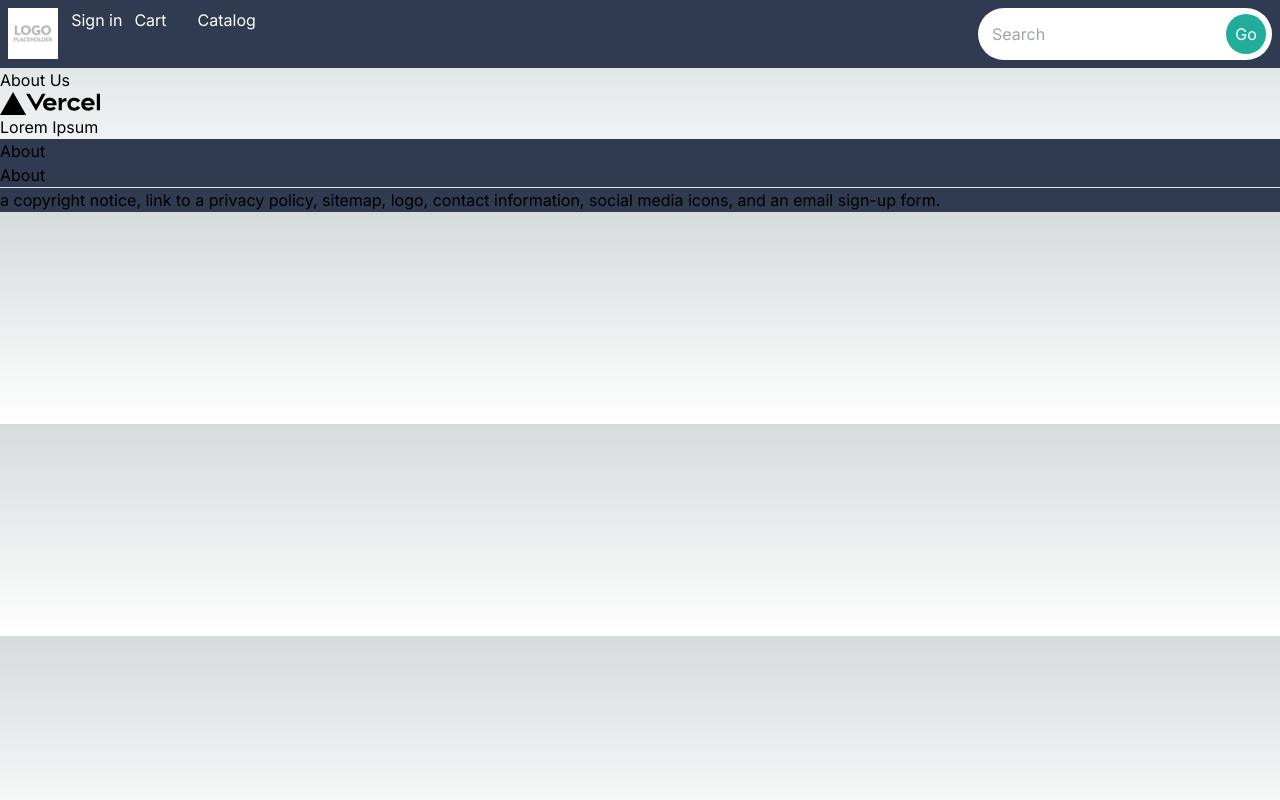
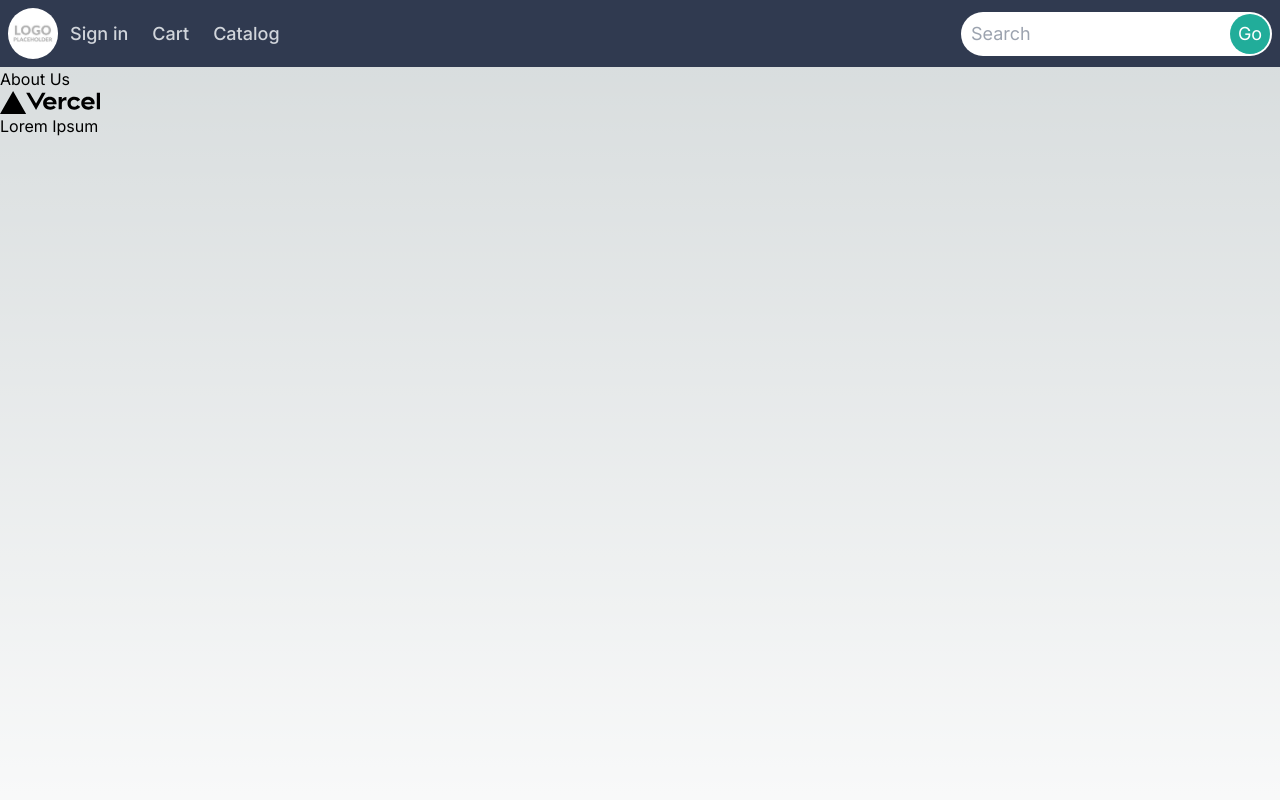
Before and after one commit to AlexSin0/epclon, a Next.js app: page /about in a window 1280 px wide. Shown: the top 800 px of the page. Built offline with nearby package versions, Linux system fonts and the light colour scheme; no server answers.

Commit message:
Improved layout, added basic CSS to globals.css

```diff
--- a/src/app/about/page.tsx
+++ b/src/app/about/page.tsx
@@ -2,7 +2,7 @@ import Image from "next/image";
 
 export default function About() {
   return (
-    <div>
+    <main>
       <h1>About Us</h1>
       <Image
         src="/vercel.svg"
@@ -13,6 +13,6 @@ export default function About() {
         priority
       />
       <p>Lorem Ipsum</p>
-    </div>
+    </main>
   );
 }
--- a/src/app/cart/page.tsx
+++ b/src/app/cart/page.tsx
@@ -2,7 +2,7 @@ import Image from "next/image";
 
 export default function Cart() {
   return (
-    <div>
+    <main>
       <h1>Lorem</h1>
       <Image
         src="/vercel.svg"
@@ -13,6 +13,6 @@ export default function Cart() {
         priority
       />
       <p>Lorem Ipsum</p>
-    </div>
+    </main>
   );
 }
--- a/src/app/catalog/page.tsx
+++ b/src/app/catalog/page.tsx
@@ -2,7 +2,7 @@ import Image from "next/image";
 
 export default function Catalog() {
   return (
-    <div>
+    <main>
       <h1>Lorem</h1>
       <Image
         src="/vercel.svg"
@@ -13,6 +13,6 @@ export default function Catalog() {
         priority
       />
       <p>Lorem Ipsum</p>
-    </div>
+    </main>
   );
 }
--- a/src/app/globals.css
+++ b/src/app/globals.css
@@ -25,13 +25,14 @@ body {
     )
     rgb(var(--background-start-rgb));
 }
-
-
+main {
+  min-height: 100vh;
+}
 /* remove the input focus blue box, it will be in the wrong place. */
 #searchInput:focus {
   outline: none;
 }
 /* Add the focus effect to the form so it contains the button */
 #searchBar:focus-within {
-  outline: 3px solid #2adbc4
+  outline: 4px solid #b9b9b994
 }
--- a/src/app/layout.tsx
+++ b/src/app/layout.tsx
@@ -22,29 +22,29 @@ export default async function RootLayout({
       <body className={inter.className}>
         <SessionProvider session={session}>
           {/* Header */}
-          <nav className="bg-[#303a50] font-arial text-white flex flex-row p-2 justify-between">
-              <ul className="basis-1/5 flex flex-row place-content-between margin-auto">
-                <li className="basis-1/4 ">
-                  <Link className=" hover:blur-sm" href="/">
+          <nav className="bg-[#303a50] flex font-arial p-2 items-center justify-between text-lg">
+            <ul className="text-white flex items-center">
+              <li className="">
+                <Link className="" href="/">
                   <Image
                     src="/logo.jpg"
                     alt="Epclon Logo"
-                      className="dark:invert"
+                    className="dark:invert border-solid rounded-full hower:w-[60px]"
                     width={50}
                     height={50}
                     priority
                   />
                 </Link>
               </li>
-                <li className="basis-1/4 ">
+              <li className="text-gray-300 hover:bg-[#475c85] hover:text-white rounded-md px-3 py-2 font-medium">
                 <ProfileButton />
               </li>
-                <li className="basis-1/4">
+              <li className="text-gray-300 hover:bg-[#475c85] hover:text-white rounded-md px-3 py-2 font-medium">
                 <Link className="" href="/cart">
                   Cart
                 </Link>
               </li>
-                <li className="basis-1/4">
+              <li className="text-gray-300 hover:bg-[#475c85] hover:text-white rounded-md px-3 py-2 font-medium">
                 <Link className="" href="/catalog">
                   Catalog
                 </Link>
@@ -52,7 +52,7 @@ export default async function RootLayout({
             </ul>
             <form
               id="searchBar"
-                className="basis-1/5 p-1.5 bg-white border-solid rounded-full h-13 flex flex-row justify-between"
+              className=" p-0.5 bg-white border-solid rounded-full h-11 flex justify-between"
             >
               <input
                 id="searchInput"
@@ -68,27 +68,26 @@ export default async function RootLayout({
                 Go
               </button>
             </form>
-
           </nav>
 
           {children}
           {/* Footer */}
-          <nav className="bg-[#303a50]">
-            <ul className="">
-              <li className="">
-                <Link className="" href="/about">
-                  About
+          <nav className="bg-[#303a50] font-arial p-2 items-center text-lg">
+            <ul className="flex text-white items-center mx-auto justify-center w-1/6">
+              <li className="text-gray-300 hover:bg-[#475c85] hover:text-white rounded-md px-3 py-2 font-medium">
+                <Link className="" href="/">
+                  Epclon
                 </Link>
               </li>
-              <li className="nav-item">
-                <Link className="" href="/catalog">
-                  About
+              <li className="text-gray-300 hover:bg-[#475c85] hover:text-white rounded-md px-3 py-2  font-medium">
+                <Link className="" href="/about">
+                  About Us
                 </Link>
               </li>
             </ul>
             <hr></hr>
-            <p>
-              a copyright notice, link to a privacy policy, sitemap, logo,
+            <p className="text-gray-400">
+              A copyright notice, link to a privacy policy, sitemap, logo,
               contact information, social media icons, and an email sign-up
               form.
             </p>
--- a/src/app/page.tsx
+++ b/src/app/page.tsx
@@ -2,9 +2,9 @@ import Image from "next/image";
 
 export default function Home() {
   return (
-    <main className="flex min-h-screen flex-col items-center justify-between p-24">
-      <div className="z-10 max-w-5xl w-full items-center justify-between font-mono text-sm lg:flex">
-        <p className=" left-0 flex w-full justify-center border-b border-gray-300 bg-gradient-to-b from-zinc-200 pb-6 pt-8 backdrop-blur-2xl dark:border-neutral-800 dark:bg-zinc-800/30 dark:from-inherit lg:static lg:w-auto  lg:rounded-xl lg:border lg:bg-gray-200 lg:p-4 lg:dark:bg-zinc-800/30">
+    <main className="flex min-h-screen flex-col items-center justify-between p-24 bg-[url('/background.jpg')]">
+      <div className="z-10 max-w-5xl w-full items-center justify-between font-mono text-sm lg:flex ">
+        <p className=" left-0 flex w-full justify-center border-b border-gray-300 from-zinc-200 pb-6 pt-8 backdrop-blur-2xl dark:border-neutral-800 dark:bg-zinc-800/30 dark:from-inherit lg:static lg:w-auto  lg:rounded-xl lg:border lg:bg-gray-200 lg:p-4 lg:dark:bg-zinc-800/30">
           Get started by editing&nbsp;
           <code className="font-mono font-bold">src/app/page.tsx</code>
         </p>
@@ -108,7 +108,7 @@ export default function Home() {
         >
           <h2 className={`mb-3 text-2xl font-semibold`}>
             Deploy{" "}
-            <span className="inline-block transition-transform group-hover:translate-x-1 motion-reduce:transform-none">
+            <span className="inline-block transition-transform group-hover:translate-x-10 motion-reduce:transform-none">
               -&gt;
             </span>
           </h2>
```
Lines whose indentation alone changed are shown as unchanged.
